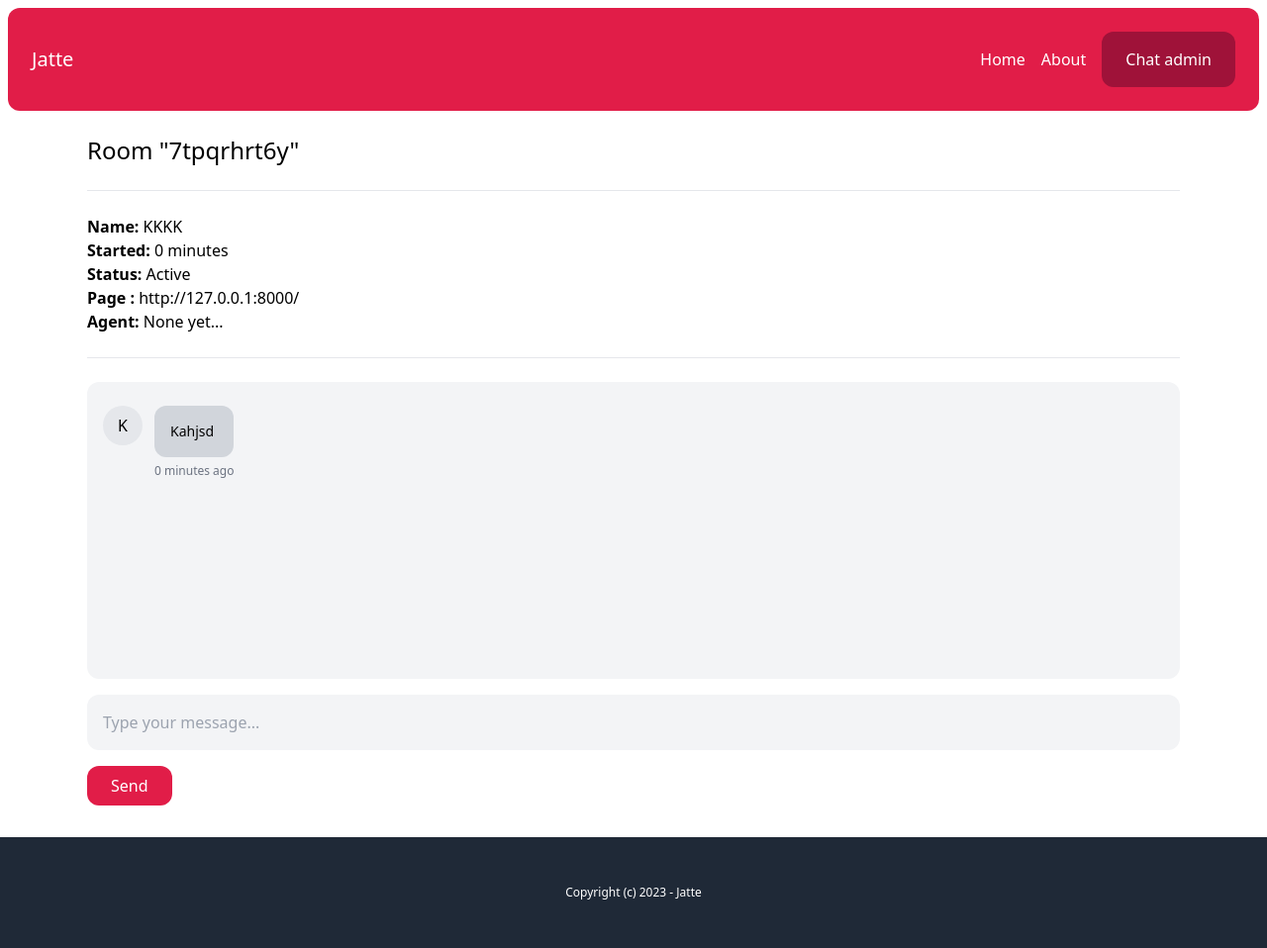
After one commit to OlegMXX/ChatWebsite, a Django app: a page that uses jatte/chat/templates/chat/room.html in a window 1280 px wide. The commit adds this page. Shown: the whole page at 99% size. Run offline with Django 4.2, Linux system fonts and the light colour scheme; a user stored in the database is signed in; data comes from the database, SQL or seed files in the repository; both versions use the stored data as it was after the commit.

Commit message:
room page

```diff
--- /dev/null
+++ b/jatte/chat/templates/chat/room.html
@@ -0,0 +1,54 @@
+{% extends 'core/base.html' %}
+
+{% load chatextras %}
+
+{% block content %}
+
+    <h1 class="text-2xl">Room "{{ room.uuid }}"</h1>
+
+    <hr class="my-6">
+
+    <p class="mb-6">
+        <b>Name: </b>{{ room.client }}<br>
+        <b>Started: </b>{{ room.created_at|timesince }}<br>
+        <b>Status: </b>{{ room.get_status_display }}<br>
+        <b>Page : </b>{{ room.url }}<br>
+        <b>Agent: </b>{% firstof room.created_by.name 'None yet...' %}
+
+    </p>
+
+    <hr class="mb-6">
+
+    <div id="chat_log" class="mb-4 p-4 bg-gray-100 rounded-xl h-[300px] overflow-scroll flex flex-col flex-grow">
+        {% for  message in  room.messages.all %}
+            <div class="flex w-full max-w-md mt-2 space-x-3 {% if message.created_by %}ml-auto justify-end{% endif %}">
+                {% if not message.created_by %}
+                <div class="flex-shrink-0 h-10 w-10 rounded-full bg-gray-200 text-center pt-2">
+                    {{ message.sent_by|initials }}
+                </div>
+                {% endif %}
+
+                <div>
+                    <div class="p-4 rounded-xl {% if message.created_by %}bg-blue-600 text-white{% else %}bg-gray-300{% endif %}">
+                        <p class="text-sm">{{ message.body }}</p>
+                    </div>
+                    <span class="text-xs text-gray-500 leading-none">{{ message.created_at|timesince }} ago</span>
+                </div>
+                {% if message.created_by %}
+                <div class="flex-shrink-0 h-10 w-10 rounded-full bg-gray-200 text-center pt-2">
+                    {{ message.sent_by|initials }}
+                </div>
+                {% endif %}
+
+            </div>
+
+        {% endfor %}
+    </div>
+
+    {% if room.status == 'active' %}
+        <input type="text" name="body" id="chat_message_input" class="w-full mb-4 p-4 bg-gray-100 rounded-xl" placeholder="Type your message...">
+        <button id="chat_message_submit" class="py-2 px-6 bg-rose-600 text-white rounded-xl">Send</button>
+    {% endif %}
+
+
+{% endblock %}
--- a/jatte/chat/urls.py
+++ b/jatte/chat/urls.py
@@ -8,4 +8,5 @@ app_name = 'chat'
 urlpatterns = [
     path('api/create-room/<str:uuid>/', views.create_room, name='create_room'),
     path('chat-admin/', views.admin, name='admin'),
+    path('chat-admin/<str:uuid>/', views.room, name='room'),
 ]
--- a/jatte/chat/views.py
+++ b/jatte/chat/views.py
@@ -8,8 +8,6 @@ from django.views.decorators.http import require_POST
 from account.models import User
 
 from .models import Room
-
-
 
 
 @require_POST
@@ -28,3 +26,17 @@ def admin(request):
     users = User.objects.filter(is_staff=True)
 
     return render(request, 'chat/admin.html', {'rooms': rooms, 'users': users})
+
+
+@login_required
+def room(request, uuid):
+    room = Room.objects.get(uuid=uuid)
+
+    if room.status == Room.WAITING:
+        room.status = Room.ACTIVE
+        room.agent = request.user
+        room.save()
+
+    return render(request, 'chat/room.html', {
+        'room': room
+    })
```
Also changed, not shown: jatte/chat/templates/chat/admin.html (+1 -15 lines), jatte/chat/templates/chat/partials/room_list.html (added, +16 -0 lines), jatte/db.sqlite3, jatte/static/css/main.min.css.
